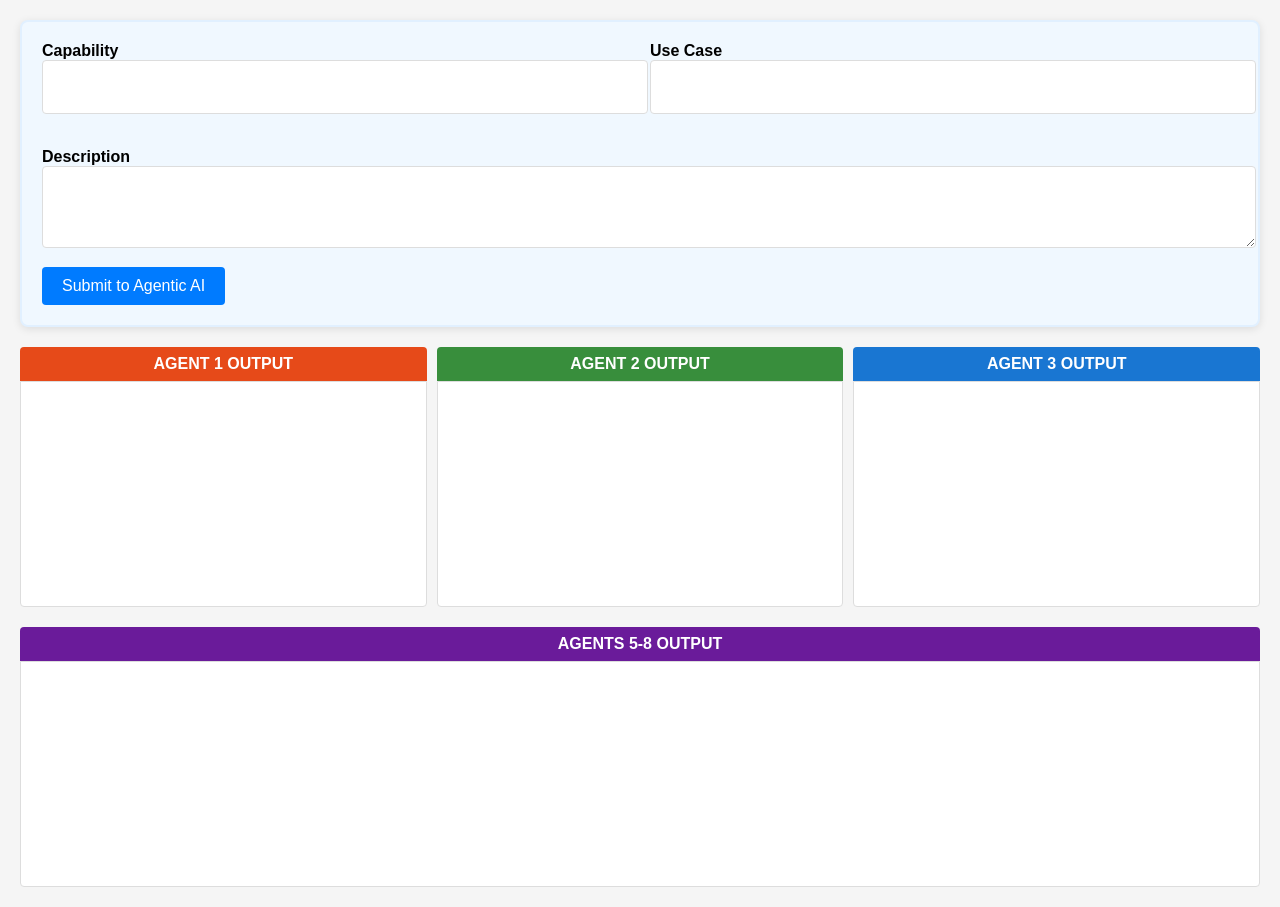
After one commit to LukeEapen/leapfrog, a Flask app: template templates/index-human.html in a window 1280 px wide. The commit adds this page. Run offline with Flask 3, Linux system fonts and the light colour scheme; the template is opened without the code that fills it, so the values that code supplies are empty.

```diff
--- a/app.py
+++ b/app.py
@@ -3,15 +3,22 @@ from flask import Flask, request, jsonify, render_template
 import time
 import logging
 import os
+import sys
+import codecs
 from dotenv import load_dotenv
 
-# Configure logging for INFO level
+# Force UTF-8 encoding for Windows console
+if sys.platform.startswith('win'):
+    sys.stdout = codecs.getwriter('utf-8')(sys.stdout.buffer, 'strict')
+    sys.stderr = codecs.getwriter('utf-8')(sys.stderr.buffer, 'strict')
+
+# Configure logging
 logging.basicConfig(
     level=logging.INFO,
     format='%(asctime)s - %(levelname)s - %(message)s',
     handlers=[
-        logging.StreamHandler(),
-        logging.FileHandler('agent_responses.log')
+        logging.StreamHandler(sys.stdout),
+        logging.FileHandler('agent_responses.log', encoding='utf-8')
     ]
 )
 
@@ -33,19 +40,19 @@ ASSISTANTS = {
 }
 
 def print_agent_response(agent_name: str, response: str, elapsed_time: float = None):
-    """Print agent response with clear formatting"""
+    """Print agent response with ASCII-safe formatting"""
     separator = "=" * 80
     logging.info(f"\n{separator}")
-    logging.info(f"🤖 {agent_name} Response:")
+    logging.info(f"[AGENT] {agent_name}")
     if elapsed_time:
-        logging.info(f"⏱️ Time taken: {elapsed_time:.2f} seconds")
-    logging.info(f"📝 Response:\n{response}")
+        logging.info(f"[TIME] {elapsed_time:.2f} seconds")
+    logging.info(f"[RESPONSE]\n{response}")
     logging.info(f"{separator}\n")
 
 def call_agent(assistant_id: str, message: str, agent_name: str):
     """Call OpenAI assistant with enhanced logging"""
     start_time = time.time()
-    logging.info(f"Starting {agent_name} with assistant ID: {assistant_id}")
+    logging.info(f"[START] {agent_name} (ID: {assistant_id})")
 
     try:
         # Create thread and send message
@@ -79,13 +86,11 @@ def call_agent(assistant_id: str, message: str, agent_name: str):
         response = messages.data[0].content[0].text.value
         elapsed_time = time.time() - start_time
 
-        # Print formatted response
         print_agent_response(agent_name, response, elapsed_time)
-
         return response
 
     except Exception as e:
-        logging.error(f"Error in {agent_name}: {str(e)}")
+        logging.error(f"[ERROR] {agent_name}: {str(e)}")
         raise
 
 @app.route('/api/query_agents', methods=['POST'])
@@ -97,8 +102,8 @@ def query_agents():
         if not question:
             return jsonify({'error': 'No question provided'}), 400
 
-        logging.info("\n📋 Starting new query processing")
-        logging.info(f"Input question: {question}")
+        logging.info("[START] New query processing")
+        logging.info(f"[INPUT] {question}")
 
         # Sequential processing
         agent_1_response = call_agent(
@@ -135,7 +140,7 @@ def query_agents():
             for agent, response in parallel_responses.items()
         ])
 
-        logging.info("✅ Query processing completed")
+        logging.info("[COMPLETE] Query processing finished")
 
         return jsonify({
             'agent_1': agent_1_response,
@@ -145,14 +150,15 @@ def query_agents():
         })
 
     except Exception as e:
-        logging.error(f"❌ Error during processing: {str(e)}")
+        logging.error(f"[ERROR] Processing failed: {str(e)}")
         return jsonify({'error': str(e)}), 500
 
 @app.route('/agenticAI')
 def index():
+    """Render the main UI template."""
     return render_template('index-new.html')
 
 if __name__ == '__main__':
     port = int(os.environ.get("PORT", 5000))
-    logging.info(f"🚀 Starting server on port {port}")
+    logging.info("[SERVER] Starting on port %d", port)
     app.run(host="0.0.0.0", port=port)
--- a/requirements.txt
+++ b/requirements.txt
@@ -1,8 +1,9 @@
 flask==3.0.0
+colorama==0.4.6
 flask[async]==3.0.0
-openai==1.3.0
+openai>=1.10.0,<2.0.0
 python-dotenv==1.0.0
 langgraph==0.0.21
 langchain-core==0.1.17
 langchain-openai==0.0.5
-marked==11.1.1
+markdown==3.5.2
--- /dev/null
+++ b/templates/index-human.html
@@ -0,0 +1,216 @@
+<!DOCTYPE html>
+<html lang="en">
+<head>
+    <meta charset="UTF-8">
+    <meta name="viewport" content="width=device-width, initial-scale=1.0">
+    <title>Agentic AI Interface</title>
+    <script src="https://cdn.jsdelivr.net/npm/marked/marked.min.js"></script>
+    <style>
+        body {
+            font-family: Arial, sans-serif;
+            margin: 0;
+            padding: 0;
+            background: #f5f5f5;
+        }
+        .container {
+            padding: 20px;
+            max-width: 100%;
+            margin: auto;
+        }
+        .input-container {
+            background: #f0f8ff;
+            border: 2px solid #e1f0ff;
+            border-radius: 8px;
+            padding: 20px;
+            margin-bottom: 20px;
+            box-shadow: 0 2px 8px rgba(0,0,0,0.1);
+        }
+        .input-row {
+            display: flex;
+            gap: 20px;
+            margin-bottom: 15px;
+        }
+        .input-col {
+            flex: 1;
+        }
+        .input-block {
+            margin-bottom: 15px;
+        }
+        .single-line-input {
+            resize: none;
+            height: 36px;
+            overflow: hidden;
+        }
+        textarea {
+            width: 100%;
+            padding: 8px;
+            border: 1px solid #ddd;
+            border-radius: 4px;
+            font-size: 14px;
+            background: white;
+        }
+        button {
+            background: #007bff;
+            color: white;
+            padding: 10px 20px;
+            border: none;
+            border-radius: 4px;
+            cursor: pointer;
+            font-size: 16px;
+            display: flex;
+            align-items: center;
+            gap: 10px;
+        }
+        button:disabled {
+            opacity: 0.7;
+            cursor: not-allowed;
+        }
+        .spinner {
+            display: none;
+            width: 20px;
+            height: 20px;
+            border: 3px solid #f3f3f3;
+            border-top: 3px solid #fff;
+            border-radius: 50%;
+            animation: spin 1s linear infinite;
+        }
+        @keyframes spin {
+            0% { transform: rotate(0deg); }
+            100% { transform: rotate(360deg); }
+        }
+        .agent-row {
+            display: flex;
+            gap: 10px;
+            margin-top: 20px;
+        }
+        .agent-col {
+            flex: 1;
+        }
+        .agent-header {
+            background: #e64a19;
+            color: white;
+            padding: 8px;
+            font-weight: bold;
+            text-align: center;
+            border-radius: 4px 4px 0 0;
+        }
+        .agent-response {
+            background: white;
+            padding: 12px;
+            border: 1px solid #ddd;
+            border-radius: 0 0 4px 4px;
+            min-height: 200px;
+            white-space: pre-wrap;
+            font-family: monospace;
+            font-size: 13px;
+        }
+        .error-message {
+            color: #dc3545;
+            margin-top: 10px;
+            display: none;
+        }
+    </style>
+</head>
+<body>
+    <div class="container">
+        <div class="input-container">
+            <div class="input-row">
+                <div class="input-col">
+                    <div class="input-block">
+                        <label><strong>Capability</strong></label>
+                        <textarea id="capability" class="single-line-input"></textarea>
+                    </div>
+                </div>
+                <div class="input-col">
+                    <div class="input-block">
+                        <label><strong>Use Case</strong></label>
+                        <textarea id="useCase" class="single-line-input"></textarea>
+                    </div>
+                </div>
+            </div>
+            <div class="input-block">
+                <label><strong>Description</strong></label>
+                <textarea id="description" rows="4"></textarea>
+            </div>
+            <button id="submitButton" onclick="buildPrompt()">
+                Submit to Agentic AI
+                <div id="spinner" class="spinner"></div>
+            </button>
+            <div id="errorMessage" class="error-message"></div>
+        </div>
+
+        <div class="agent-row">
+            <div class="agent-col">
+                <div class="agent-header">AGENT 1 OUTPUT</div>
+                <div id="agent1" class="agent-response"></div>
+            </div>
+            <div class="agent-col">
+                <div class="agent-header" style="background:#388e3c;">AGENT 2 OUTPUT</div>
+                <div id="agent2" class="agent-response"></div>
+            </div>
+            <div class="agent-col">
+                <div class="agent-header" style="background:#1976d2;">AGENT 3 OUTPUT</div>
+                <div id="agent3" class="agent-response"></div>
+            </div>
+        </div>
+
+        <div style="margin-top: 20px;">
+            <div class="agent-header" style="background:#6a1b9a;">AGENTS 5-8 OUTPUT</div>
+            <div id="agent4" class="agent-response"></div>
+        </div>
+    </div>
+
+    <script>
+        function formatAgentOutput(raw) {
+            return marked.parse(raw || "");
+        }
+
+        async function buildPrompt() {
+            const submitButton = document.getElementById('submitButton');
+            const spinner = document.getElementById('spinner');
+            const errorMessage = document.getElementById('errorMessage');
+
+            try {
+                submitButton.disabled = true;
+                spinner.style.display = 'block';
+                errorMessage.style.display = 'none';
+
+                const capability = document.getElementById('capability').value;
+                const useCase = document.getElementById('useCase').value;
+                const description = document.getElementById('description').value;
+
+                if (!capability || !useCase || !description) {
+                    throw new Error('Please fill in all fields');
+                }
+
+                const response = await fetch('/api/query_agents', {
+                    method: 'POST',
+                    headers: { 'Content-Type': 'application/json' },
+                    body: JSON.stringify({
+                        question: `Capability = '${capability}', Use Case = '${useCase}', Description = '${description}'`
+                    })
+                });
+
+                if (!response.ok) {
+                    throw new Error(`HTTP error! status: ${response.status}`);
+                }
+
+                const data = await response.json();
+
+                document.getElementById('agent1').innerHTML = formatAgentOutput(data.agent_1);
+                document.getElementById('agent2').innerHTML = formatAgentOutput(data.agent_2);
+                document.getElementById('agent3').innerHTML = formatAgentOutput(data.agent_3);
+                document.getElementById('agent4').innerHTML = formatAgentOutput(data.agent_4);
+
+            } catch (error) {
+                errorMessage.textContent = error.message;
+                errorMessage.style.display = 'block';
+                console.error('Error:', error);
+            } finally {
+                submitButton.disabled = false;
+                spinner.style.display = 'none';
+            }
+        }
+    </script>
+</body>
+</html>
--- a/templates/index-new.html
+++ b/templates/index-new.html
@@ -4,7 +4,8 @@
   <meta charset="UTF-8" />
   <meta name="viewport" content="width=device-width, initial-scale=1.0" />
   <title>Agentic AI Interface</title>
-  <script src="https://cdn.jsdelivr.net/npm/marked/marked.min.js"></script>
+   <!-- Update marked.js CDN to latest version -->
+  <script src="https://cdn.jsdelivr.net/npm/marked@12.0.0/marked.min.js"></script>
   <style>
     body {
       font-family: Arial, sans-serif;
```
Also changed, not shown: openai-app.py (added, +110 -0 lines), templates/index-openai.html (added, +191 -0 lines), static/processflow.png, 2 other files.
